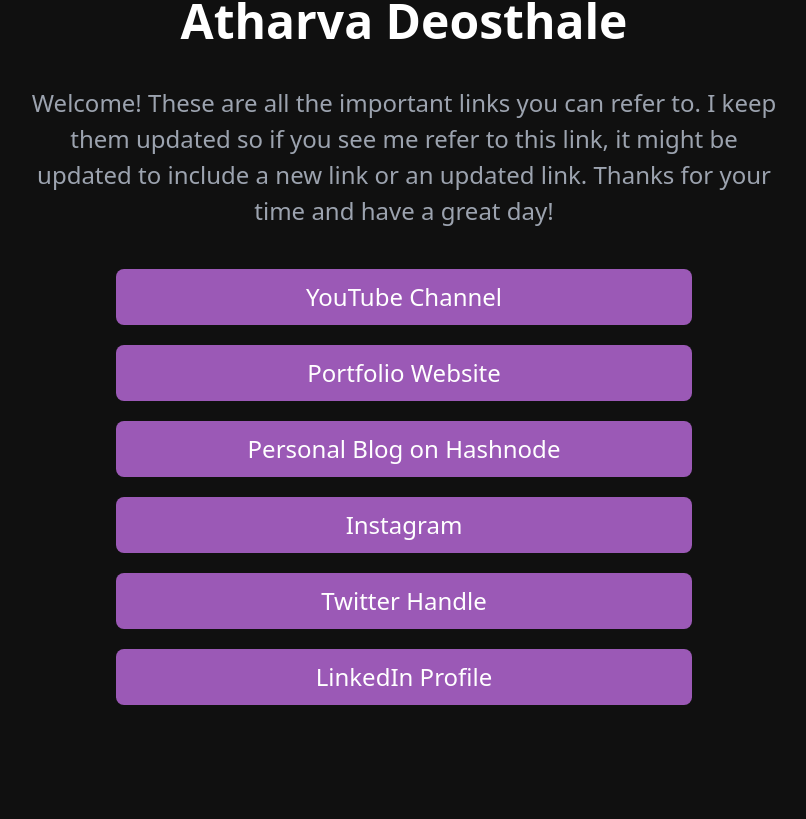
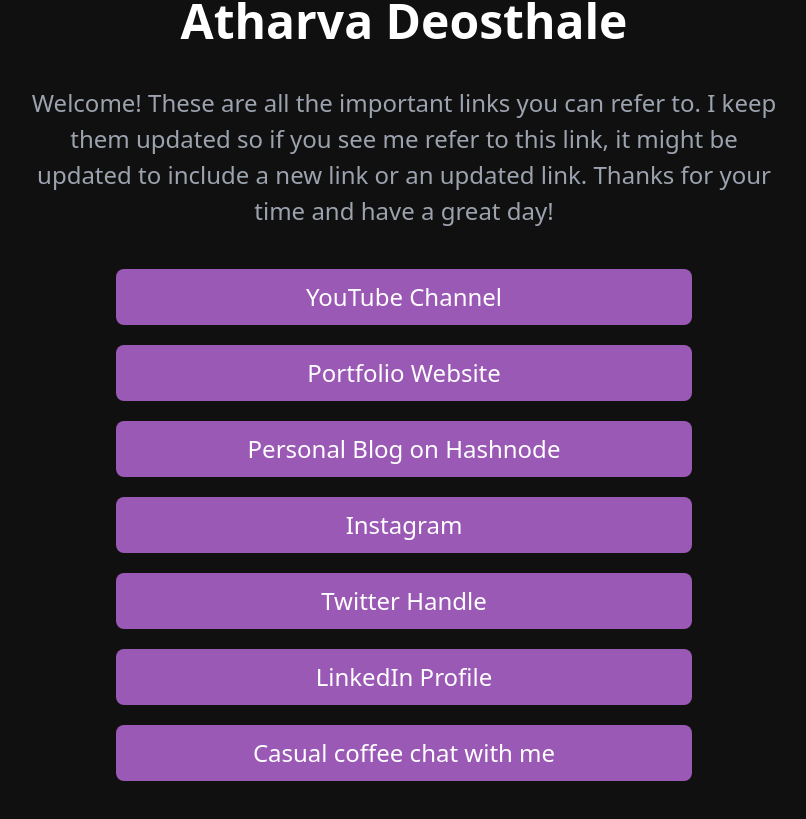
Before and after one commit to atharvadeosthale/atharva-links, a Next.js app: page / in a window 1280 px wide. Shown: the part 319-1138 px from the top of the page, without its empty margins (236-1042 px from the left). Built offline with nearby package versions, Linux system fonts and the light colour scheme.

Commit message:
add coffee chat link

```diff
--- a/pages/index.tsx
+++ b/pages/index.tsx
@@ -36,6 +36,11 @@
     {
       label: "LinkedIn Profile",
       url: "https://linkedin.com/in/atharvadeosthale",
+      featured: false,
+    },
+    {
+      label: "Casual coffee chat with me",
+      url: "https://cal.com/atharvadeosthale/coffee-chat",
       featured: false,
     },
   ]);
```
